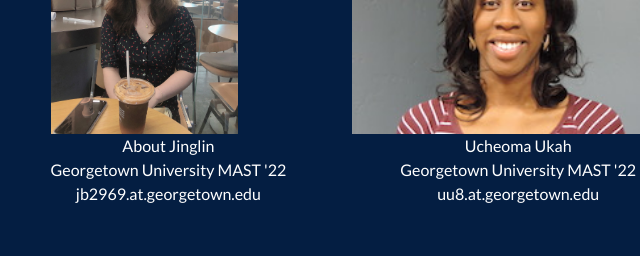
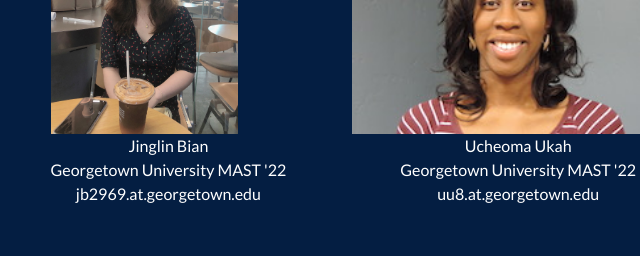
Before and after one commit to uukah/FinalProject511, a plain HTML site: page index.html in a window 1280 px wide. Shown: the part 1779-2035 px from the top of the page, 73-713 px from the left. Drawn offline with nearby package versions, Linux system fonts and the light colour scheme.

Commit message:
Update index.html

```diff
--- a/index.html
+++ b/index.html
@@ -113,7 +113,7 @@
                     <div class="col-auto">
                         <img class="img-fluid" style="height: 250px;" src="assets/Jinglin_and_coffee.jpg" alt="Jinglin" />
                         <p class="text-center">
-                            About Jinglin
+                            Jinglin Bian
                             <br>Georgetown University MAST '22<br>
                             jb2969.at.georgetown.edu
                         </p>
```
